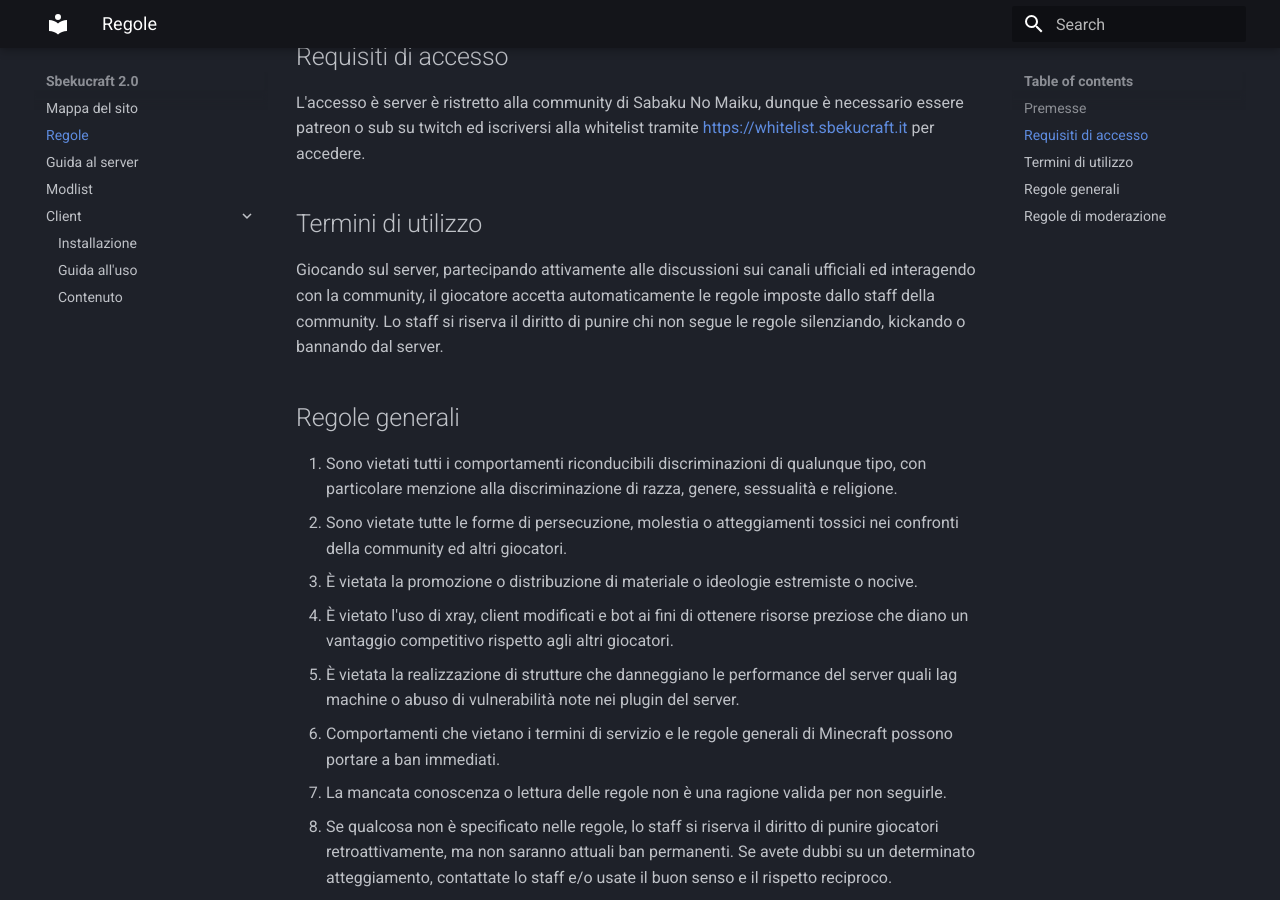
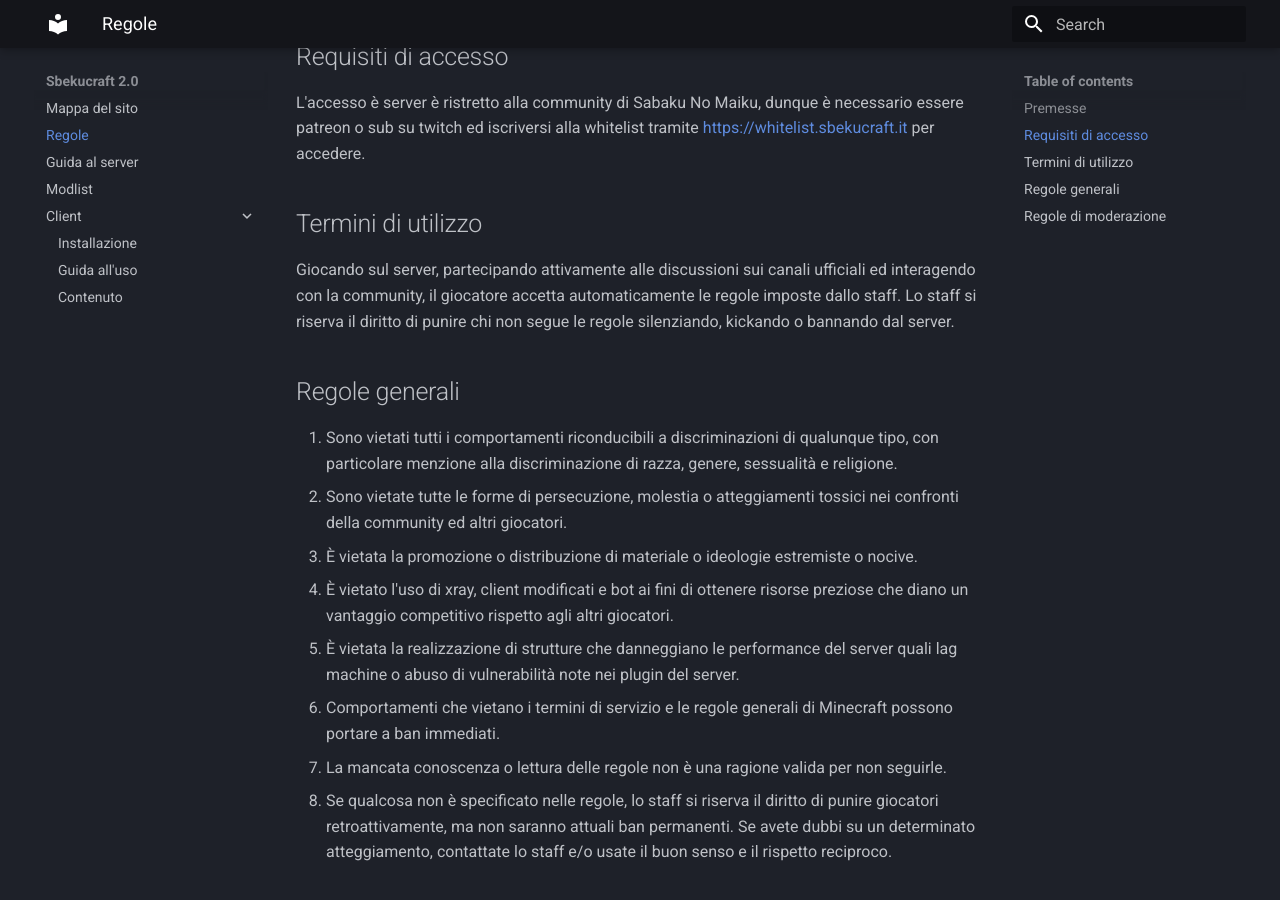
Before and after one commit to Sbekucraft/Sbekucraft-2.0-Wiki, an MkDocs documentation site: the page built from docs/regole.md, in a window 1280 px wide and 900 px high, scrolled down 360 px. Built offline with MkDocs 1.6.1 and Material for MkDocs 9.7.7, drawn with Linux system fonts in a browser that asks for light colours.

Commit message:
Fix di alcuni typo e formattazione

```diff
--- a/docs/regole.md
+++ b/docs/regole.md
@@ -5,10 +5,10 @@
 ## Requisiti di accesso
 L'accesso è server è ristretto alla community di Sabaku No Maiku, dunque è necessario essere patreon o sub su twitch ed iscriversi alla whitelist tramite [https://whitelist.sbekucraft.it](https://whitelist.sbekucraft.it) per accedere.
 ## Termini di utilizzo
-Giocando sul server, partecipando attivamente alle discussioni sui canali ufficiali ed interagendo con la community, il giocatore accetta automaticamente le regole imposte dallo staff della community.
+Giocando sul server, partecipando attivamente alle discussioni sui canali ufficiali ed interagendo con la community, il giocatore accetta automaticamente le regole imposte dallo staff.
 Lo staff si riserva il diritto di punire chi non segue le regole silenziando, kickando o bannando dal server.
 ## Regole generali
-1. Sono vietati tutti i comportamenti riconducibili discriminazioni di qualunque tipo, con particolare menzione alla discriminazione di razza, genere, sessualità e religione.
+1. Sono vietati tutti i comportamenti riconducibili a discriminazioni di qualunque tipo, con particolare menzione alla discriminazione di razza, genere, sessualità e religione.
 2. Sono vietate tutte le forme di persecuzione, molestia o atteggiamenti tossici nei confronti della community ed altri giocatori.
 3. È vietata la promozione o distribuzione di materiale o ideologie estremiste o nocive.
 4. È vietato l'uso di xray, client modificati e bot ai fini di ottenere risorse preziose che diano un vantaggio competitivo rispetto agli altri giocatori.
```
